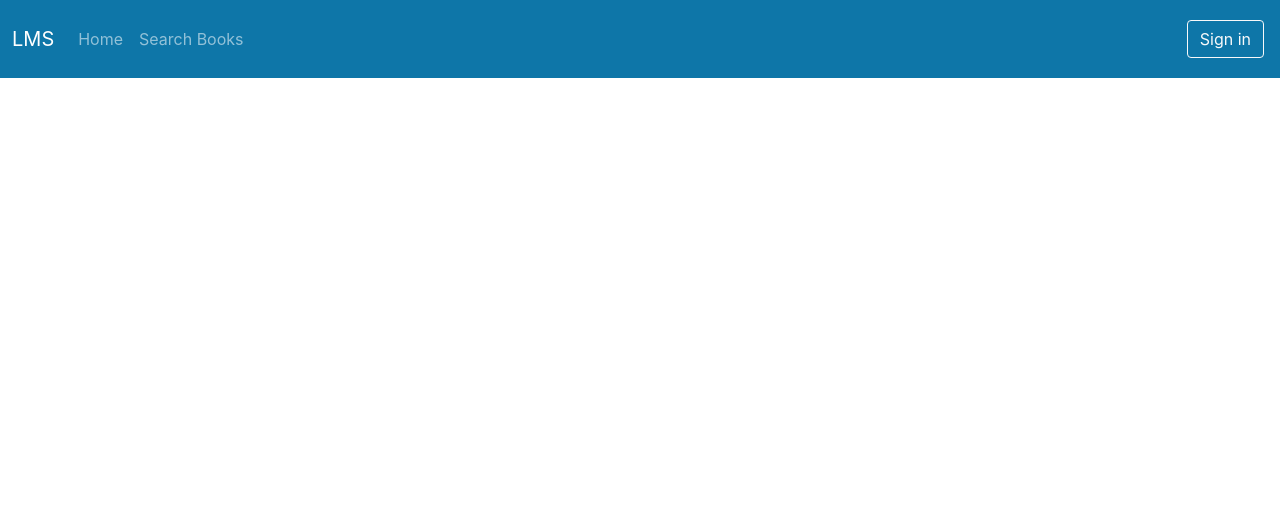
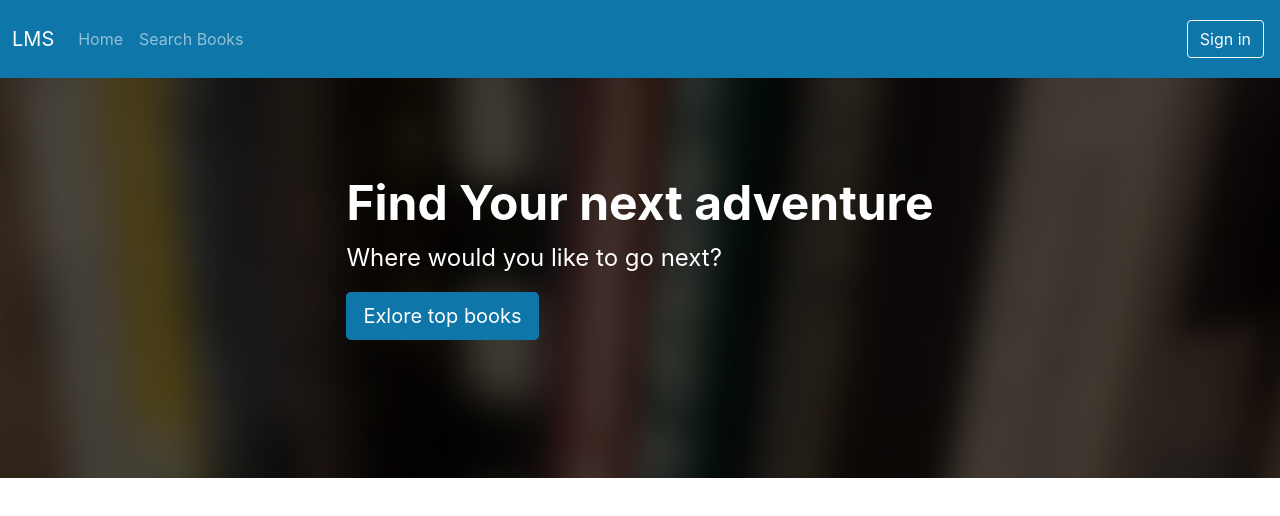
Before and after one commit to Kheng-Uzamaki/library_management, a React (Create React App) app: page / in a window 1280 px wide. Shown: the top 516 px of the page. Built offline with nearby package versions, Linux system fonts and the light colour scheme.

Commit message:
ExploreTopBooks

```diff
--- a/src/App.tsx
+++ b/src/App.tsx
@@ -1,10 +1,14 @@
 import React from 'react';
 import './App.css';
 import Navbar from './Layouts/NavbarAndFooter/Navbar';
+import { ExploreTopBooks } from './Layouts/HomePage/ExploreTopBooks';
 
 function App() {
   return (
-    <Navbar />
+    <div>
+      <Navbar />
+      <ExploreTopBooks />
+    </div>
   );
 }
 
--- /dev/null
+++ b/src/Layouts/HomePage/ExploreTopBooks.tsx
@@ -0,0 +1,21 @@
+import React from "react";
+
+export const ExploreTopBooks = () => {
+  return (
+    <div className="p-5 mb-4 bg-dark header">
+      <div className="container-fluid py-5 text-white d-flex justify-content-center align-items-center">
+        <div>
+          <h1 className="display-5 fw-bold">Find Your next adventure</h1>
+          <p className="col-md-8 fs-4">Where would you like to go next?</p>
+          <a
+            type="button"
+            href="#"
+            className="btn main-color btn-lg text-white"
+          >
+            Exlore top books
+          </a>
+        </div>
+      </div>
+    </div>
+  );
+};
```
